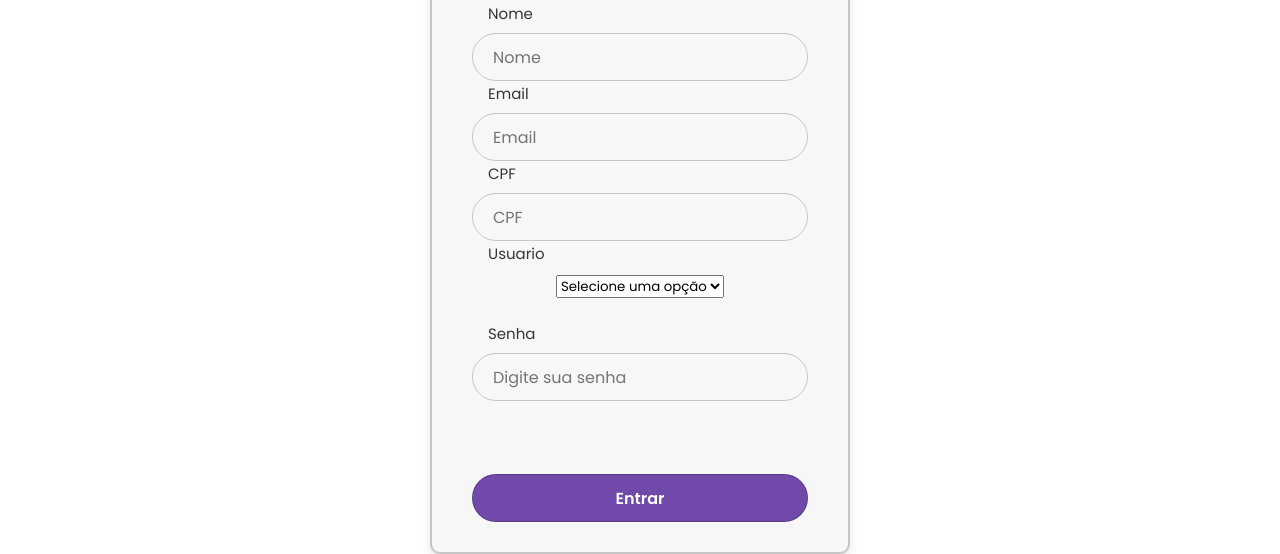
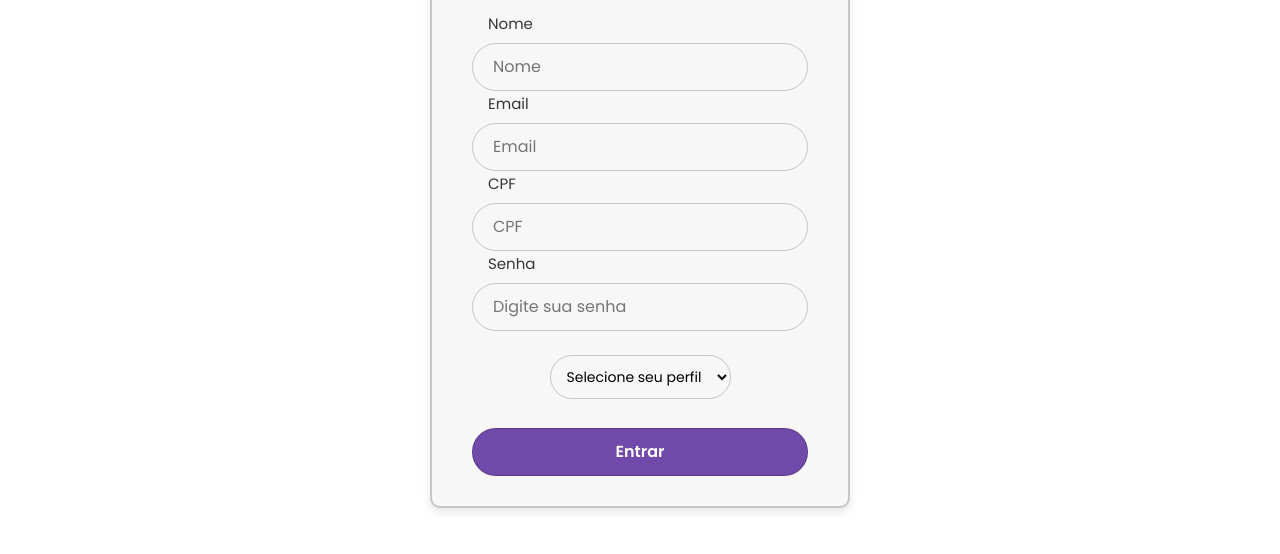
Before and after one commit to leiddyy/MindBridge, a plain HTML site: page mindbridge-up/mindbridge-up/public/cadastro.html in a window 1280 px wide. Shown: the part 283-837 px from the top of the page. After the commit the page ends 800 px from the top, so only its background shows below. Drawn offline with nearby package versions, Linux system fonts and the light colour scheme.

Commit message:
cadastro
select adicionando com estelização

```diff
--- a/mindbridge-up/mindbridge-up/public/cadastro.html
+++ b/mindbridge-up/mindbridge-up/public/cadastro.html
@@ -44,20 +44,15 @@
 
             <div class="input-box">
 
-                <label class="input-label" for="cpf">Usuario</label>
-                <select id="role" name="role">
-                    <option value="">Selecione uma opção</option>
-                    <option value="profissional">Profissional</option>
-                    <option value="membro">Membro</option>
-                  </select>
-
-            </div>
-
-
-            <div class="input-box">
-
                 <label class="input-label" for="password">Senha</label>
                 <input type="password" id="password" placeholder="Digite sua senha">
+
+                <label></label>
+                <select class="select-perfil" id="select-cadastro" required>
+                    <option value="" disabled selected>Selecione seu perfil</option>
+                    <option value="membro">Membro</option>
+                    <option value="profissional">Profissional</option>
+                </select>
 
             </div>
 
--- a/mindbridge-up/mindbridge-up/public/css/style-cadastro2nd.css
+++ b/mindbridge-up/mindbridge-up/public/css/style-cadastro2nd.css
@@ -142,7 +142,7 @@ body{
     cursor: pointer;
     font-weight: 600;
     transition: 0.5s;
-    margin-top: 4.5rem;
+    margin-top: 6rem;
 }
 
 .b_login:hover{
@@ -164,3 +164,13 @@ body{
 .register-link a:hover{
     text-decoration: underline;
 }
+
+.select-perfil {
+    border-radius: 50px;
+    border: 1px solid rgba(0, 0, 0, 0.2);
+    background-color: transparent;
+    outline: none;
+    font-size: 14px;
+    padding: 10px 12px;
+    margin-top: 1rem;
+  }
```
